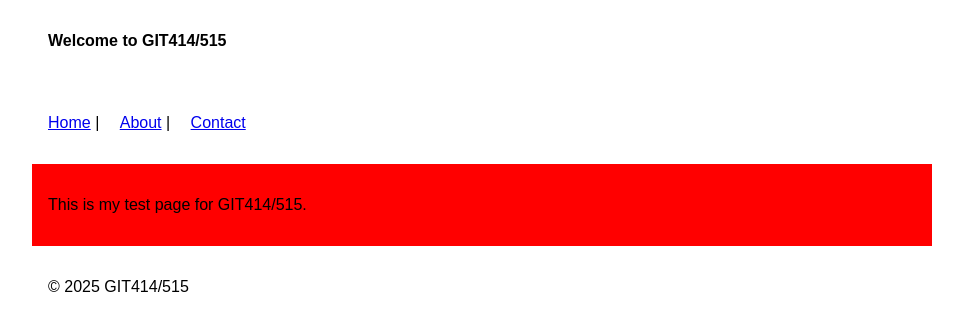
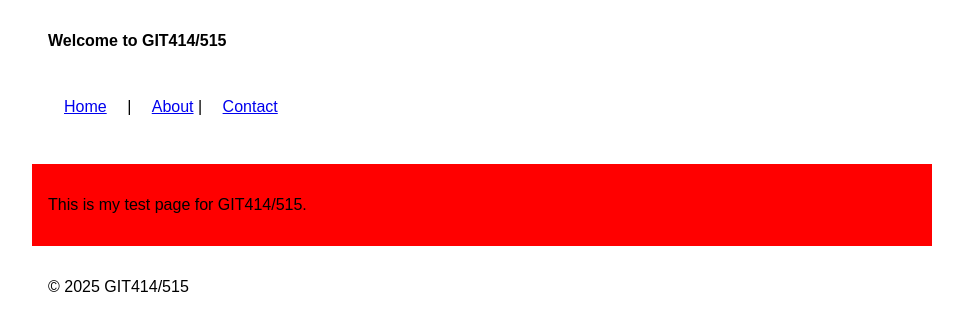
Before and after one commit to divercl/GIT414, a plain HTML site: page index.html in a window 1280 px wide. Shown: the whole page, without its empty margins (158-1121 px from the left). Drawn offline with Linux system fonts and the light colour scheme.

Commit message:
Update index.html

```diff
--- a/index.html
+++ b/index.html
@@ -1,18 +1,26 @@
 <!DOCTYPE html>
 <html lang="en">
 <head>
+    <meta charset="UTF-8" />
+    <title>GIT414/515 Test Page</title>
     <link rel="stylesheet" href="style.css" />
 </head>
+<body>
     <header>
         <p><b>Welcome to GIT414/515</b></p>
+
+        <nav>
+            <p><a href="index.html" style="padding-right: 1rem;">Home</a> | <a href="about.html" style="padding-left: 1rem;" style="padding-right: 1rem;">About</a> | <a href="contact.html" style="padding-left: 1rem;">Contact</a></p>
+        </nav>
     </header>
-<nav>
-    <p><a href="index.html">Home</a> | <a href="about.html" style="padding-left: 1rem;">About</a> | <a href="contact.html" style="padding-left: 1rem;">Contact</a></p>
-</nav>
+
     <main>
         <p>This is my test page for GIT414/515.</p>
     </main>
+
     <footer>
         <p>&copy; 2025 GIT414/515</p>
     </footer>
+
+</body>
 </html>
```
Lines whose indentation alone changed are shown as unchanged.
